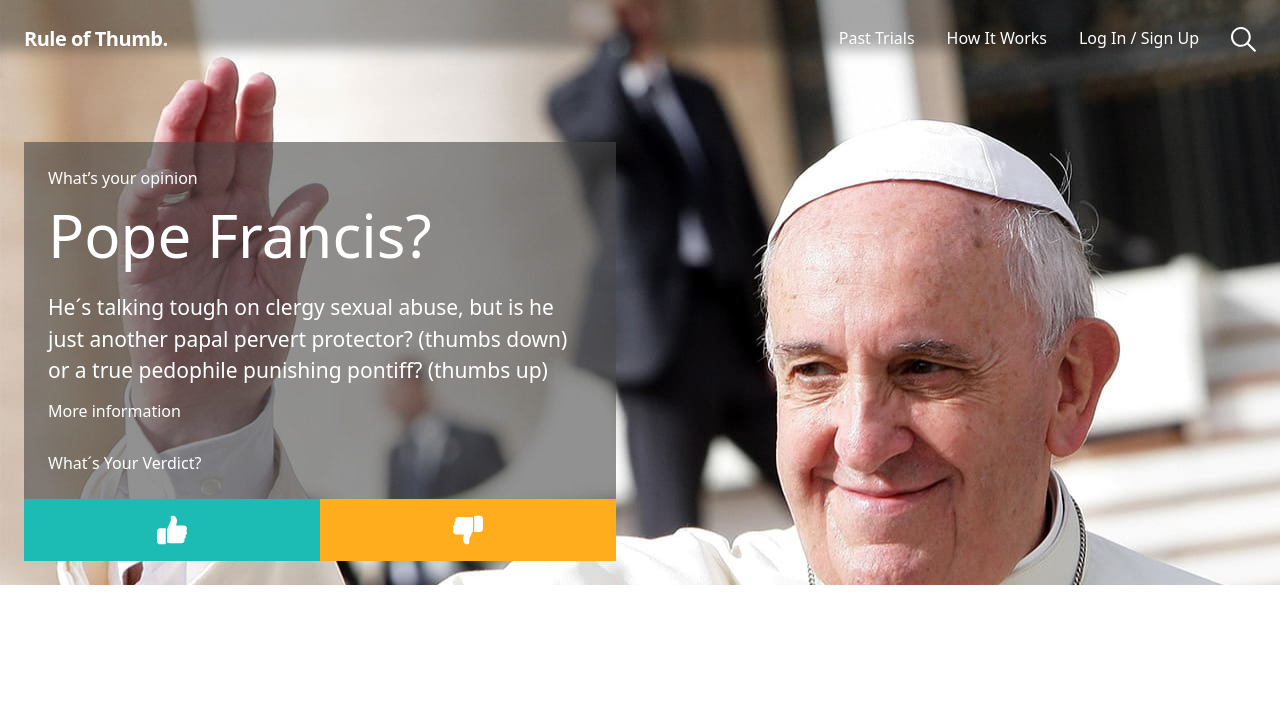
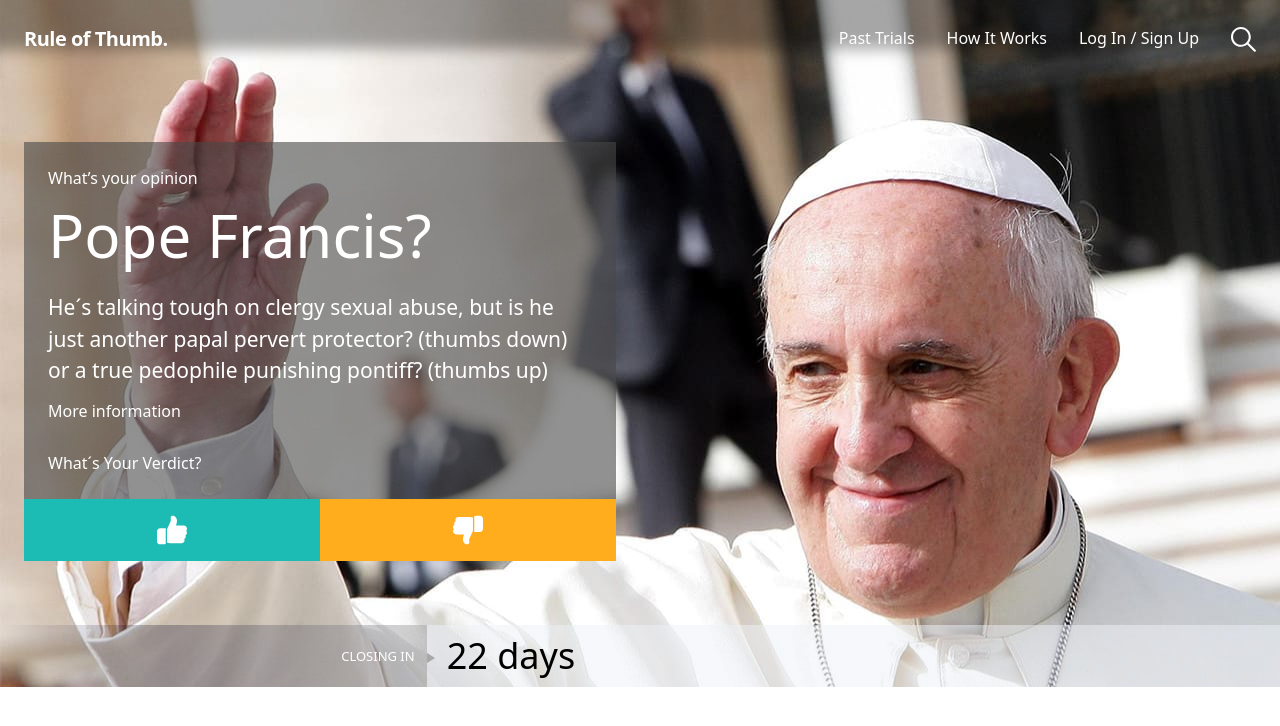
Before and after one commit to leovafme/zemoga-ui-test, a React (Create React App) app: page / in a window 1280 px wide. Shown: the top 726 px of the page. Built offline with nearby package versions, Linux system fonts and the light colour scheme.

Commit message:
add closing section

```diff
--- a/src/App.css
+++ b/src/App.css
@@ -68,3 +68,44 @@
 .card__content--button-not-like img {
     transform: rotate(180deg);
 }
+
+
+
+.home__section--closing {
+    background-color: #edf2f785;
+}
+
+.home__section--closing-left {
+    align-self: stretch;
+    background: rgb(63,62,84);
+    background: linear-gradient(90deg, rgba(63,62,84,0) 0%, rgba(2,0,36,0.2665441176470589) 39%, rgba(167,167,167, 0.50) 100%);
+}
+
+.home__section--closing-left::after {
+    content: '';
+    width: 0;
+    height: 0;
+    border-style: solid;
+    border-width: 5px 0 5px 8.7px;
+    border-color: transparent transparent transparent #a8a8a8;
+    display: block;
+    left: calc(100% + 4px);
+    position: relative;
+    top: -13px;
+}
+
+
+.home__section--closing-right {
+    background-color: #edf2f785;
+}
+
+
+.home__section--closing-left > .text {
+    margin-top: 18px;
+    font-size: 13px;
+    color: #fff;
+}
+
+.home__section--closing-right > .text {
+    font-size: 36px;
+}
--- a/src/App.js
+++ b/src/App.js
@@ -40,9 +40,21 @@ function App() {
             <div className="grid grid-cols-1 sm:grid-cols-2">
                 <div className="h-10 col-span-2"></div>
                 <div className="w-full p-6">
-                    <Card />
+                    <Card/>
                 </div>
-                <div className="w-6/12">9</div>
+                <div className="w-full p-6"></div>
+            </div>
+
+            <div className="h-10"></div>
+
+
+            <div className="flex mb-12 justify-center items-center">
+                <div className="w-4/12 p-1 text-right home__section--closing-left">
+                    <div className="text mr-2">CLOSING IN</div>
+                </div>
+                <div className="w-8/12 p-1 text-left home__section--closing-right">
+                    <div className="text ml-4">22 days</div>
+                </div>
             </div>
         </div>
     </>
```
